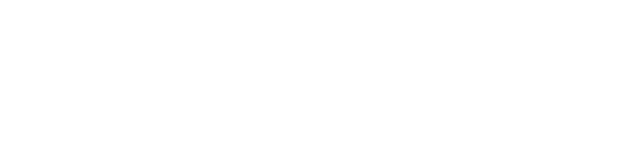
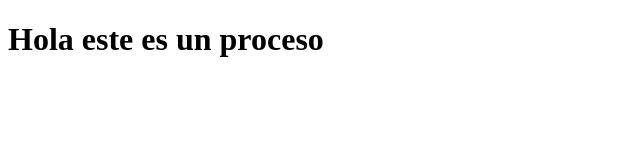
Before and after one commit to Neem9608/miweb, a plain HTML site: page index.html in a window 1280 px wide. Shown: the whole page, without its empty margins (0-640 px from the left). Drawn offline with Linux system fonts and the light colour scheme.

Commit message:
agregando titulo al index html

```diff
--- a/index.html
+++ b/index.html
@@ -4,7 +4,9 @@
     <meta charset="UTF-8" />
     <meta http-equiv="X-UA-Compatible" content="IE=edge" />
     <meta name="viewport" content="width=device-width, initial-scale=1.0" />
-    <title>Document</title>
+    <title>Brooklyn</title>
   </head>
-  <body></body>
+  <body>
+    <h1>Hola este es un proceso</h1>
+  </body>
 </html>
```
